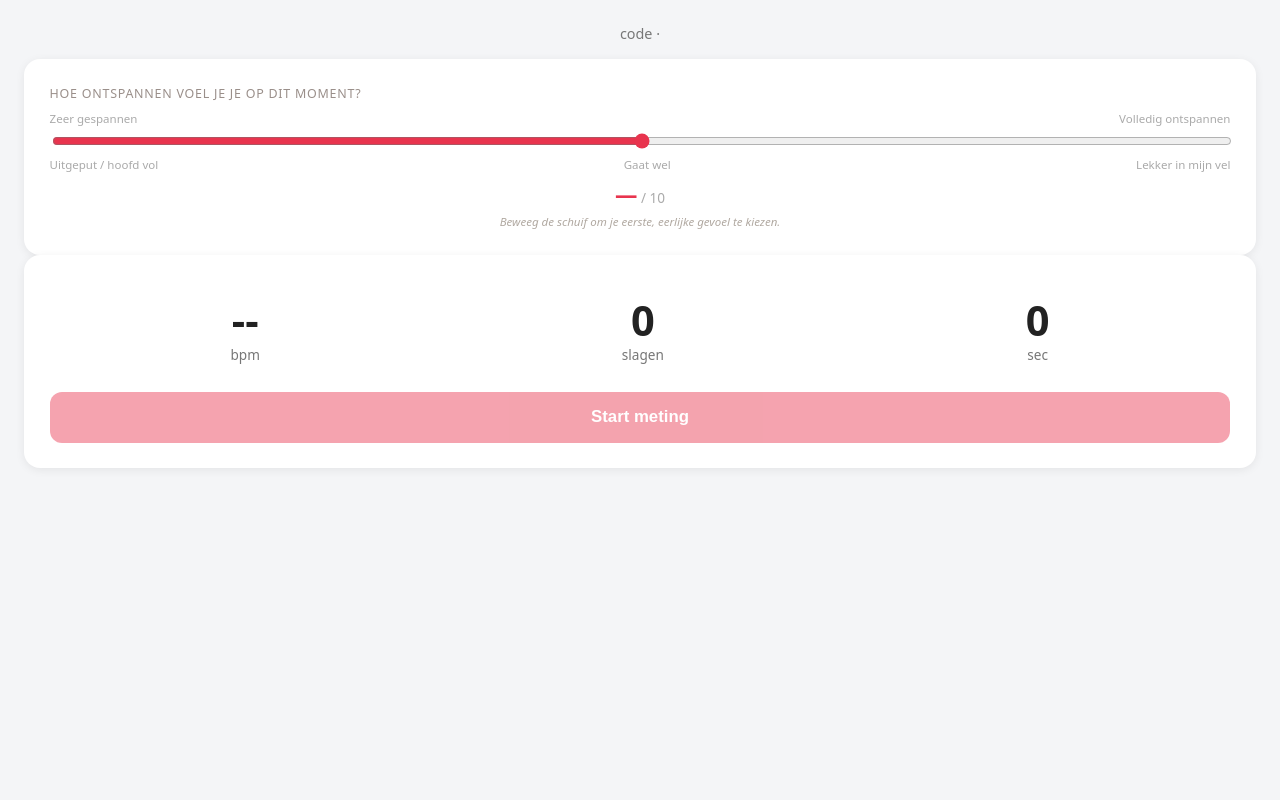
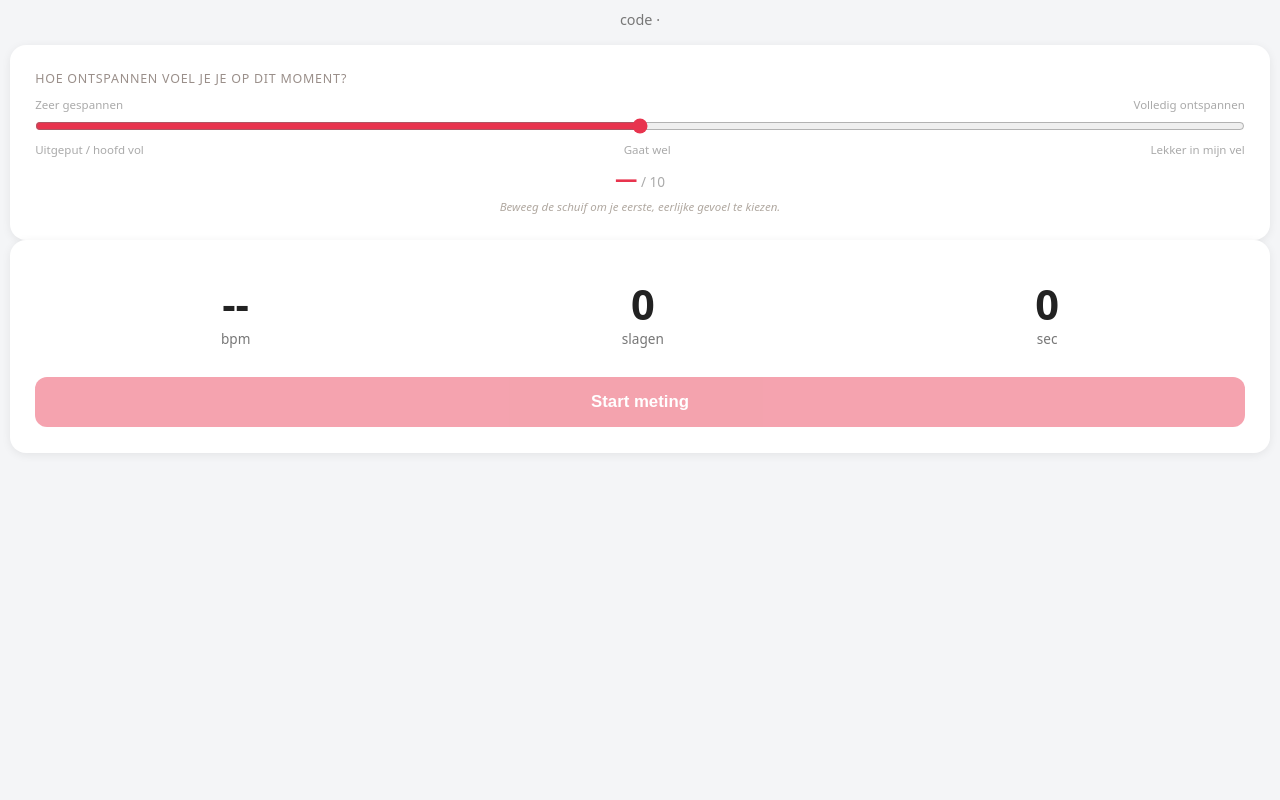
Before and after one commit to paulpannevis-svg/stresschecker, a Python web app: template templates/event/meten.html in a window 1280 px wide. Run offline with Jinja, Linux system fonts and the light colour scheme; the template is opened without the code that fills it, so the values that code supplies are empty.

Commit message:
Event-kiosk meten.html: body/html reset + fullwidth (sluit geerfde constraints uit)
*{box-sizing:border-box;margin:0;padding:0} + html,body{width:100%;margin:0;padding:0}
boven de bestaande fullwidth .wrap. Card/button/banner-padding blijft intact (class/
element-selectors out-specifyen de *-regel). body houdt .6rem veiligheidspadding.
Server serveerde al fullwidth (geen parent-constraint gevonden); deze reset sluit
elke geerfde ouder-constraint definitief uit. Staging idem (ongecommit).

Co-Authored-By: Claude Opus 4.8 (1M context) <noreply@anthropic.com>

```diff
--- a/templates/event/meten.html
+++ b/templates/event/meten.html
@@ -5,7 +5,11 @@
   <meta name="viewport" content="width=device-width, initial-scale=1">
   <title>Event-meting — {{ p.meting_code }}</title>
   <style>
-    body{font-family:system-ui,-apple-system,sans-serif;background:#f4f5f7;margin:0;padding:1.5rem;color:#222;min-height:100vh;box-sizing:border-box}
+    /* Volledige reset: sluit elke geërfde ouder-constraint uit. Card/button/banner houden hun
+       eigen padding (class/element-selectors out-specifyen deze *-regel). */
+    *{box-sizing:border-box;margin:0;padding:0}
+    html,body{width:100%;margin:0;padding:0}
+    body{font-family:system-ui,-apple-system,sans-serif;background:#f4f5f7;color:#222;min-height:100vh;padding:.6rem}
     /* Fullwidth A: rapport-/meetscherm vult 100% van de schermbreedte, geen gecentreerde
        kolom, geen max-width — consistent op desktop, tablet en mobiel. */
     .wrap{width:100%;max-width:none;margin:0;text-align:center}
```
